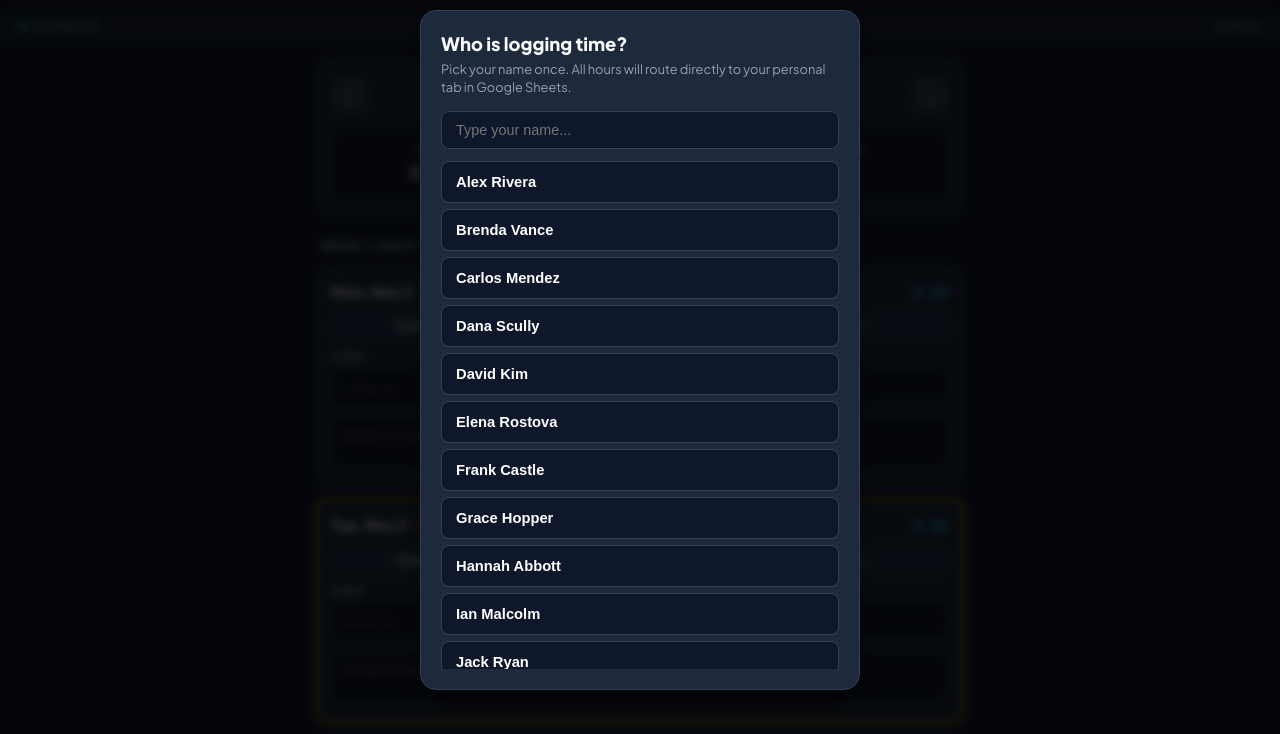
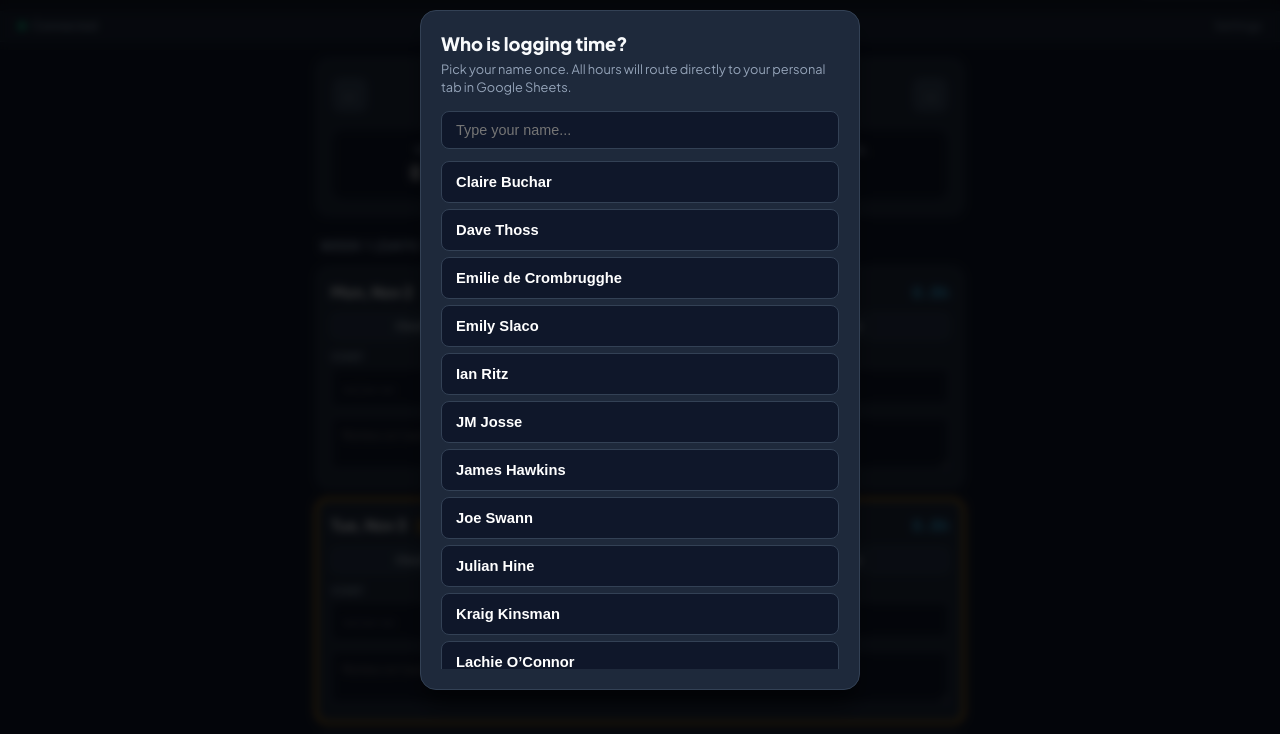
Before and after one commit to will-chromag/master-timesheet, a plain HTML site: page index.html in a window 1280 px wide. Shown: the part 50-784 px from the top of the page. Drawn offline with Linux system fonts and the light colour scheme.

Commit message:
Add new staff members to the list

```diff
--- a/index.html
+++ b/index.html
@@ -396,12 +396,23 @@
 
     // Team Members List (Edit with actual Chromag staff names)
     const STAFF_MEMBERS = [
-      "Alex Rivera", "Brenda Vance", "Carlos Mendez", "Dana Scully",
-      "David Kim", "Elena Rostova", "Frank Castle", "Grace Hopper",
-      "Hannah Abbott", "Ian Malcolm", "Jack Ryan", "Karen Page",
-      "Liam Neeson", "Maya Lin", "Nathan Drake", "Olivia Dunham",
-      "Peter Parker", "Quinn Fabray", "Rachel Green", "Samwise Gamgee",
-      "Tara Maclay", "Victor Stone", "Wanda Maximoff"
+      "Claire Buchar",
+      "Dave Thoss",
+      "Emilie de Crombrugghe",
+      "Emily Slaco",
+      "Ian Ritz",
+      "James Hawkins",
+      "JM Josse",
+      "Joe Swann",
+      "Julian Hine",
+      "Kraig Kinsman",
+      "Lachie O’Connor",
+      "Monique Joyce",
+      "Rebecca Ritz",
+      "Sara Hrubesova",
+      "Steven Janney",
+      "Tim Wilson",
+      "William Westwood"
     ].sort();
 
     // Anchor period: Monday, Nov 2, 2026
```
